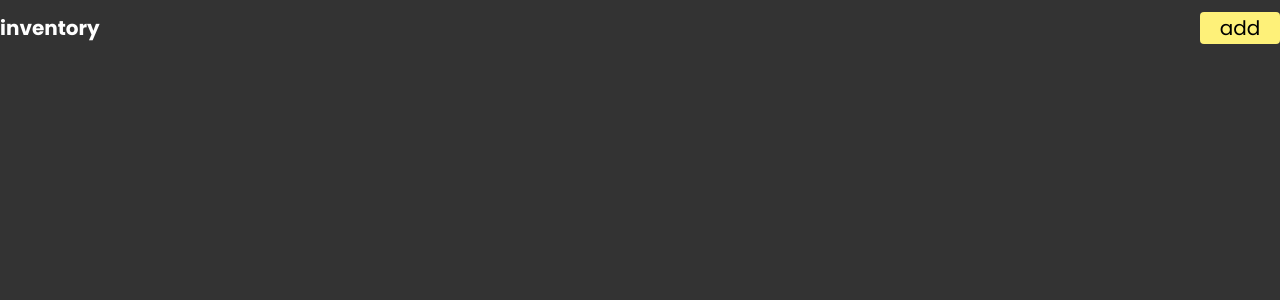
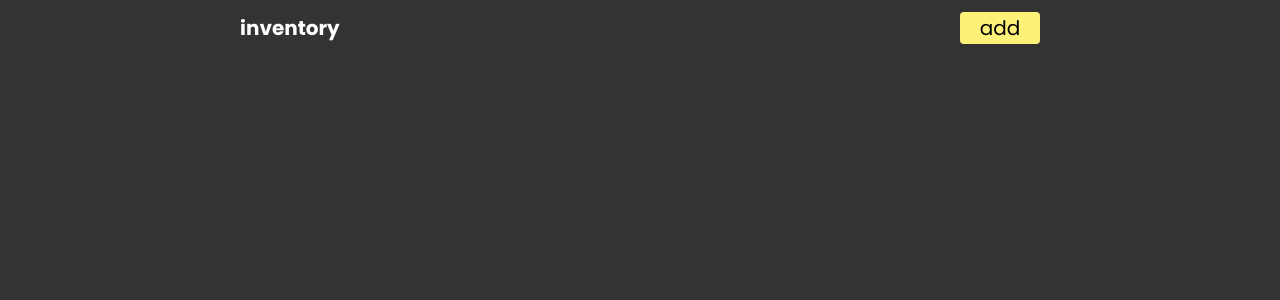
Before and after one commit to colorlessenergy/inventory, a Next.js app: page / in a window 1280 px wide. Shown: the top 300 px of the page. Built offline with nearby package versions, Linux system fonts and the light colour scheme.

Commit message:
add container class

```diff
--- a/pages/index.js
+++ b/pages/index.js
@@ -9,7 +9,7 @@ export default function Home() {
                 <link rel="icon" href="/favicon.ico" />
             </Head>
 
-            <div>
+            <div className="container">
                 <header>
                     <h1>inventory</h1>
 
--- a/styles/module.scss
+++ b/styles/module.scss
@@ -1,7 +1,18 @@
 @use './variables.scss' as *;
+
+.container {
+    max-width: 800px;
+    margin: 0 $space-1;
+}
 
 .yellow-button {
     background-color: $yellow;
     border-radius: 4px;
     min-width: 80px;
 }
+
+@media (min-width: 800px) {
+    .container {
+        margin: 0 auto;
+    }
+}
--- a/styles/variables.scss
+++ b/styles/variables.scss
@@ -1 +1,3 @@
+$space-1: 8px;
+
 $yellow: #fef179;
```
